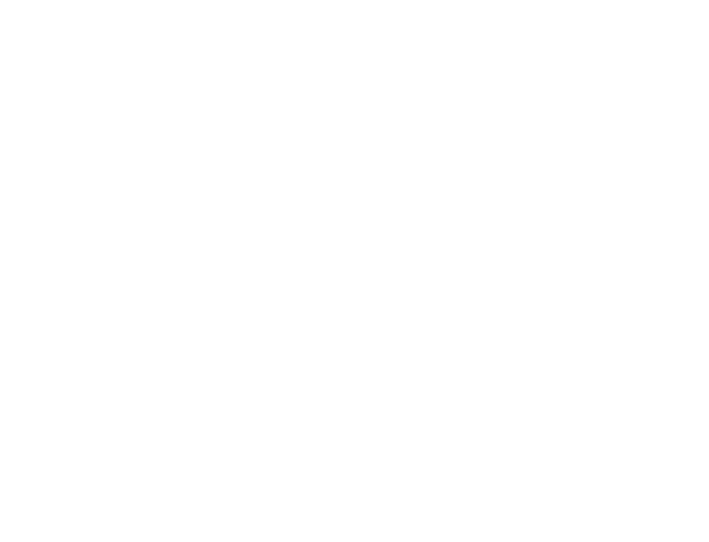
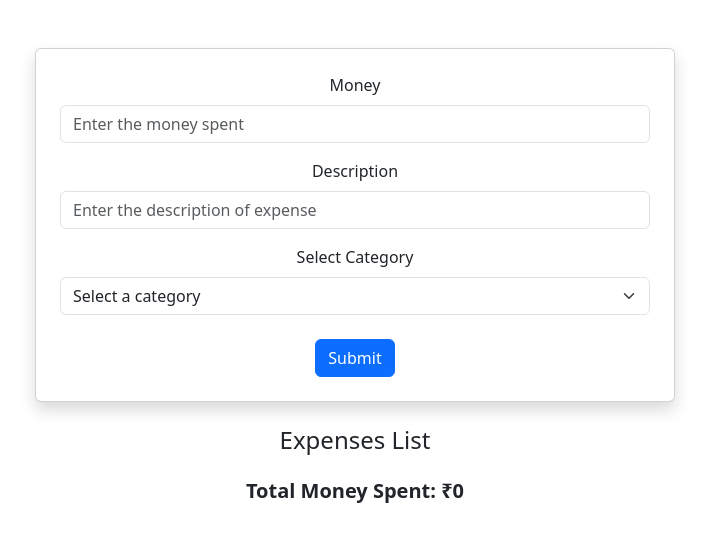
Before and after one commit to ashwini-mandi/Expense-tracker, a React (Create React App) app: page /add-expense in a window 1280 px wide. Before the commit this address had no page. Shown: the top 542 px of the page, without its empty margins (285-994 px from the left). Built offline with nearby package versions, Linux system fonts and the light colour scheme.

Commit message:
Added expenses

```diff
--- a/src/App.js
+++ b/src/App.js
@@ -4,6 +4,7 @@
 import WelcomeScreen from "./Components/Welcome";
 import CompleteProfile from "./Components/Profile";
 import Password from "./Components/Password";
+import Expense from "./Components/Expense";
 
 function App() {
   return (
@@ -16,6 +17,7 @@
           <Route path="/welcome" element={<WelcomeScreen />} />
           <Route path="/profile" element={<CompleteProfile />} />
           <Route path="/forgot-password" element={<Password />} />
+          <Route path="/add-expense" element={<Expense />} />
         </Routes>
       </Router>
     </div>
--- /dev/null
+++ b/src/Components/Expense.js
@@ -0,0 +1,110 @@
+import { useState } from "react";
+import { Button, Form } from "react-bootstrap";
+
+const Expense = () => {
+  const [expenses, setExpenses] = useState({
+    money: "",
+    desc: "",
+    category: "",
+  });
+  const [display, setDisplay] = useState([]);
+  const categories = ["Food", "Travel", "Shopping", "Bills", "Other"];
+
+  // Handle form submission
+  const handleSubmit = (e) => {
+    e.preventDefault();
+    setDisplay((prev) => [...prev, expenses]);
+    setExpenses({ money: "", desc: "", category: "" });
+  };
+
+  // Handle input changes
+  const handleChange = (e) => {
+    const { name, value } = e.target;
+    setExpenses((prev) => ({ ...prev, [name]: value }));
+  };
+
+  // Calculate total money
+  const totalMoney = display.reduce((total, expense) => {
+    return total + Number(expense.money);
+  }, 0);
+
+  return (
+    <>
+      <div className="card w-50 mx-auto p-4 shadow mt-5">
+        <Form onSubmit={handleSubmit}>
+          {/* Money Input */}
+          <Form.Group controlId="formMoney" className="mb-3">
+            <Form.Label>Money</Form.Label>
+            <Form.Control
+              type="number"
+              placeholder="Enter the money spent"
+              value={expenses.money}
+              name="money"
+              onChange={handleChange}
+              required
+            />
+          </Form.Group>
+
+          {/* Description Input */}
+          <Form.Group controlId="formDesc" className="mb-3">
+            <Form.Label>Description</Form.Label>
+            <Form.Control
+              type="text"
+              placeholder="Enter the description of expense"
+              value={expenses.desc}
+              name="desc"
+              onChange={handleChange}
+              required
+            />
+          </Form.Group>
+
+          {/* Category Dropdown */}
+          <Form.Group>
+            <Form.Label>Select Category</Form.Label>
+            <Form.Select
+              name="category"
+              value={expenses.category}
+              onChange={handleChange}
+              required
+            >
+              <option value="">Select a category</option>
+              {categories.map((category, index) => (
+                <option key={index} value={category}>
+                  {category}
+                </option>
+              ))}
+            </Form.Select>
+          </Form.Group>
+
+          {/* Submit Button */}
+          <Button variant="primary" className="mt-4" type="submit">
+            Submit
+          </Button>
+        </Form>
+      </div>
+
+      {/* Display Submitted Expenses */}
+      <div className="mt-4 w-50 mx-auto">
+        <h4>Expenses List</h4>
+        <ul className="list-group">
+          {display.map((expense, index) => (
+            <li key={index} className="list-group-item">
+              <strong>Money:</strong> ₹{expense.money} |{" "}
+              <strong>Description:</strong> {expense.desc} |{" "}
+              <strong>Category:</strong> {expense.category}
+            </li>
+          ))}
+        </ul>
+
+        {/* Total Money */}
+        <div className="mt-3">
+          <h5>
+            <strong>Total Money Spent: ₹{totalMoney}</strong>
+          </h5>
+        </div>
+      </div>
+    </>
+  );
+};
+
+export default Expense;
--- a/src/Components/Welcome.js
+++ b/src/Components/Welcome.js
@@ -46,6 +46,10 @@
 
     fetchUserDetails();
   }, []);
+
+  const handleExpense = () => {
+    navigate("/add-expense");
+  };
 
   const sendVerificationEmail = async () => {
     try {
@@ -152,6 +156,9 @@
             Your profile is complete. Enjoy the platform!
           </Alert>
         )}
+        <Button variant="primary" onClick={handleExpense}>
+          Add expense
+        </Button>
       </div>
     </>
   );
```
